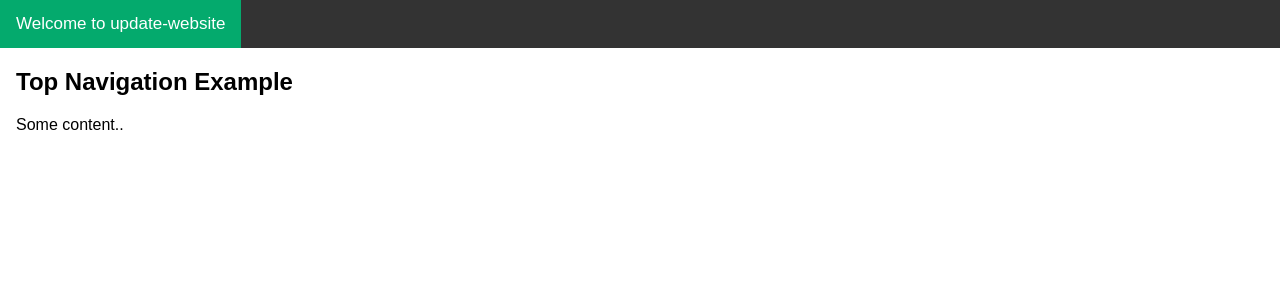
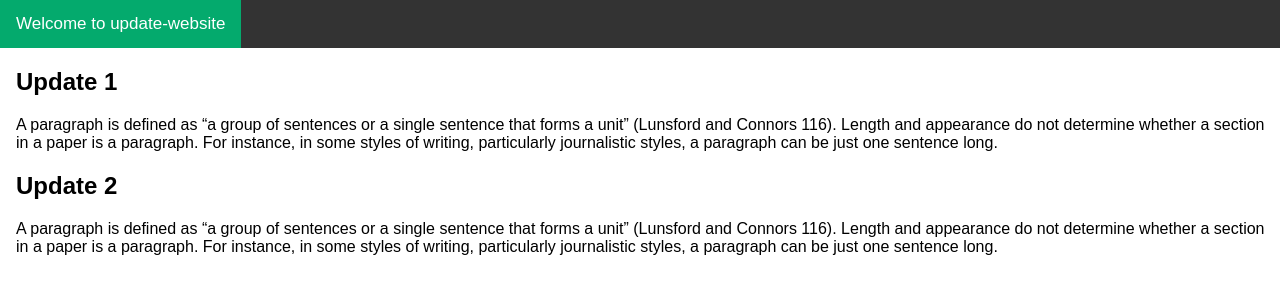
Before and after one commit to flashbangdot/update, a plain HTML site: page index.html in a window 1280 px wide. Drawn offline with Linux system fonts and the light colour scheme.

Commit message:
Update index.html

```diff
--- a/index.html
+++ b/index.html
@@ -8,11 +8,18 @@
 <div class="topnav">
   <a class="active">Welcome to update-website</a>
 </div>
+<div class="container">
 
 <div style="padding-left:16px">
-  <h2>Top Navigation Example</h2>
-  <p>Some content..</p>
+  <h2>Update 1</h2>
+  <p>A paragraph is defined as “a group of sentences or a single sentence that forms a unit” (Lunsford and Connors 116). Length and appearance do not determine whether a section in a paper is a paragraph. For instance, in some styles of writing, particularly journalistic styles, a paragraph can be just one sentence long.</p>
 </div>
 
+<div style="padding-left:16px">
+  <h2>Update 2</h2>
+  <p>A paragraph is defined as “a group of sentences or a single sentence that forms a unit” (Lunsford and Connors 116). Length and appearance do not determine whether a section in a paper is a paragraph. For instance, in some styles of writing, particularly journalistic styles, a paragraph can be just one sentence long.</p>
+</div>
+
+</div>
 </body>
 </html>
```
